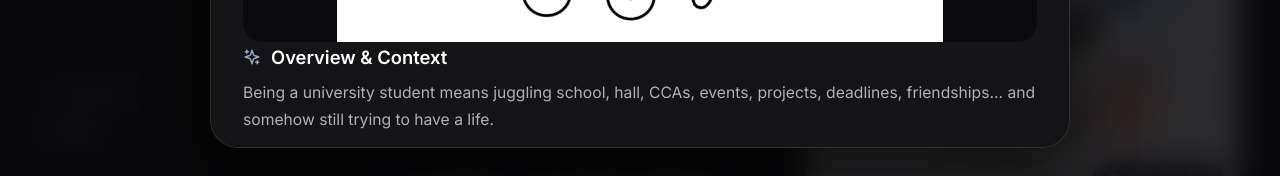
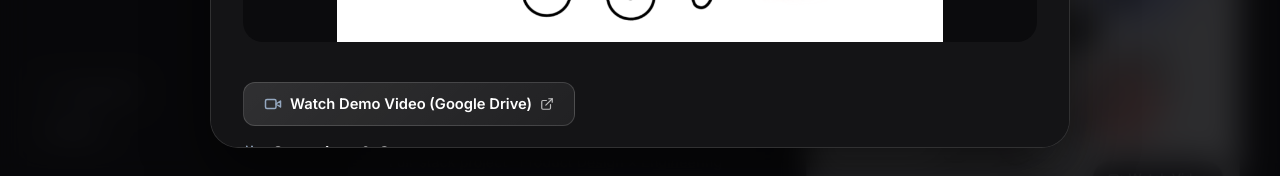
Before and after one commit to jaehee2245/portfolio, a React (Vite) app: page / in a window 1280 px wide. Both pictures are taken after a click on the button 717 px from the left and 509 px from the top of the page. Shown: the part 612-788 px from the top of the page. Built offline with nearby package versions, Linux system fonts and the light colour scheme.

Commit message:
Add Watch Demo Video button before Overview and improve video click-to-play

```diff
--- a/src/components/CaseStudyModal.jsx
+++ b/src/components/CaseStudyModal.jsx
@@ -129,15 +129,21 @@ export default function CaseStudyModal({ project, onClose, onToast }) {
                 <div className="video-hero-wrapper">
                   <video
                     ref={heroVideoRef}
+                    src={caseStudy.heroVideo || (isVideo ? heroMedia : project.video)}
                     autoPlay
                     loop
                     muted={isHeroAudioMuted}
                     playsInline
                     key={project.id}
                     className={`case-hero-img ${isContain ? 'contain-fit' : ''}`}
+                    onClick={() => {
+                      if (heroVideoRef.current) {
+                        if (heroVideoRef.current.paused) heroVideoRef.current.play();
+                        else heroVideoRef.current.pause();
+                      }
+                    }}
                   >
-                    <source src={caseStudy.heroVideo || (isVideo ? heroMedia : project.video)} />
-                    <source src="./assets/0806.mp4" type="video/mp4" />
+                    <source src={caseStudy.heroVideo || (isVideo ? heroMedia : project.video)} type="video/mp4" />
                   </video>
                   <button
                     className="video-sound-btn"
@@ -159,6 +165,39 @@ export default function CaseStudyModal({ project, onClose, onToast }) {
               />
             );
           })()}
+
+          {/* Watch Demo Video Link (right before Overview) */}
+          {(project.videoUrl || caseStudy.videoUrl) && (
+            <div style={{ marginTop: '24px', marginBottom: '16px' }}>
+              <a
+                href={project.videoUrl || caseStudy.videoUrl}
+                target="_blank"
+                rel="noopener noreferrer"
+                className="modal-action-btn"
+                style={{
+                  display: 'inline-flex',
+                  alignItems: 'center',
+                  gap: '8px',
+                  padding: '12px 20px',
+                  fontSize: '0.92rem',
+                  fontWeight: 600,
+                  borderRadius: '12px',
+                  background: 'linear-gradient(135deg, rgba(255,255,255,0.12), rgba(255,255,255,0.06))',
+                  border: '1px solid rgba(255, 255, 255, 0.15)',
+                  color: '#ffffff',
+                  textDecoration: 'none'
+                }}
+                onClick={() => {
+                  playButtonClickSound('default');
+                  if (onToast) onToast(`Opening demo video for ${project.title}`);
+                }}
+              >
+                <Video size={18} style={{ color: '#95a8c0' }} />
+                <span>Watch Demo Video (Google Drive)</span>
+                <ExternalLink size={14} style={{ opacity: 0.7 }} />
+              </a>
+            </div>
+          )}
 
           {/* Overview */}
           <div className="case-section">
--- a/src/components/ProjectCard.jsx
+++ b/src/components/ProjectCard.jsx
@@ -53,15 +53,22 @@ export function VisualCard({ project, onSelect, onToast }) {
           <>
             <video
               ref={videoRef}
+              src={videoSrc}
               autoPlay
               loop
               muted={isAudioMuted}
               playsInline
               key={videoSrc}
               className={`card-image ${isContain ? 'contain-fit' : ''}`}
+              onClick={(e) => {
+                e.stopPropagation();
+                if (videoRef.current) {
+                  if (videoRef.current.paused) videoRef.current.play();
+                  else videoRef.current.pause();
+                }
+              }}
             >
-              <source src={videoSrc} />
-              <source src="./assets/0806.mp4" type="video/mp4" />
+              <source src={videoSrc} type="video/mp4" />
             </video>
             <button
               className="video-sound-btn"
```
Also changed, not shown: 1 other file (tests, documents, lock files or other folders).
